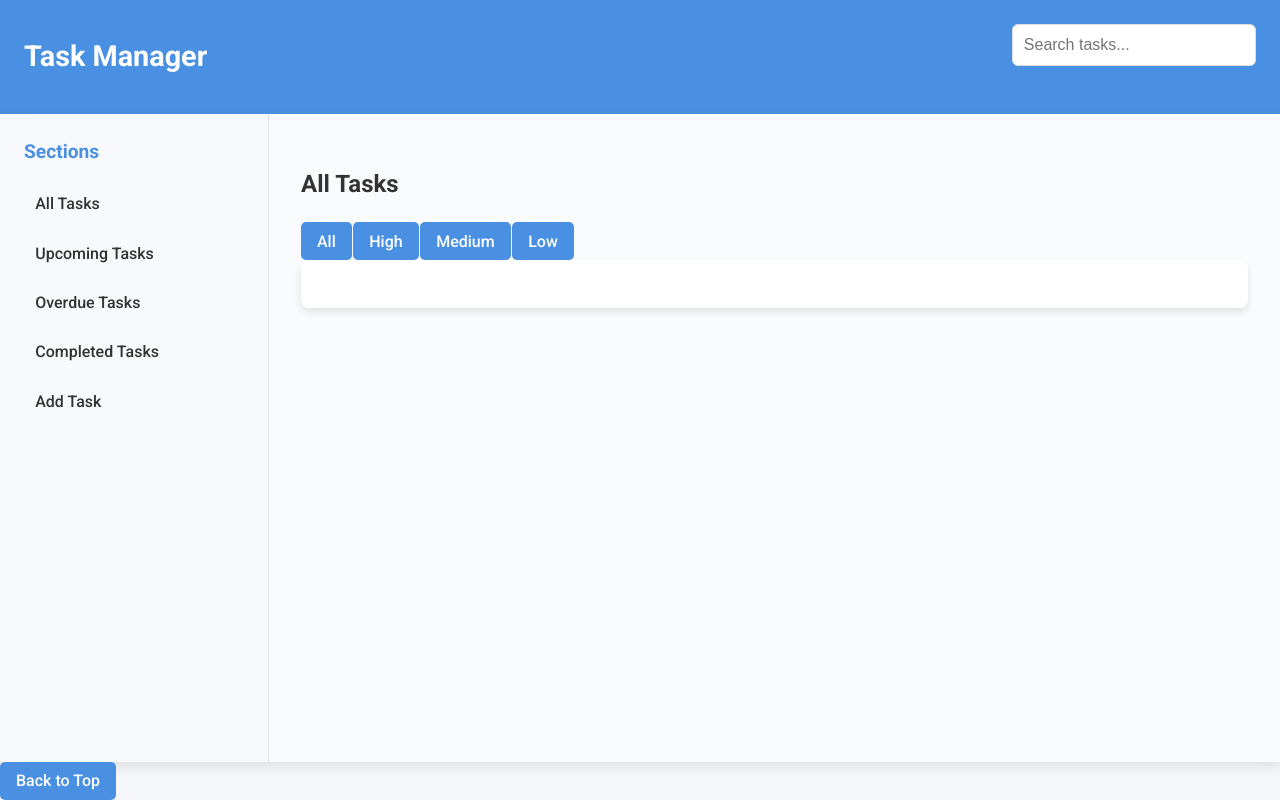
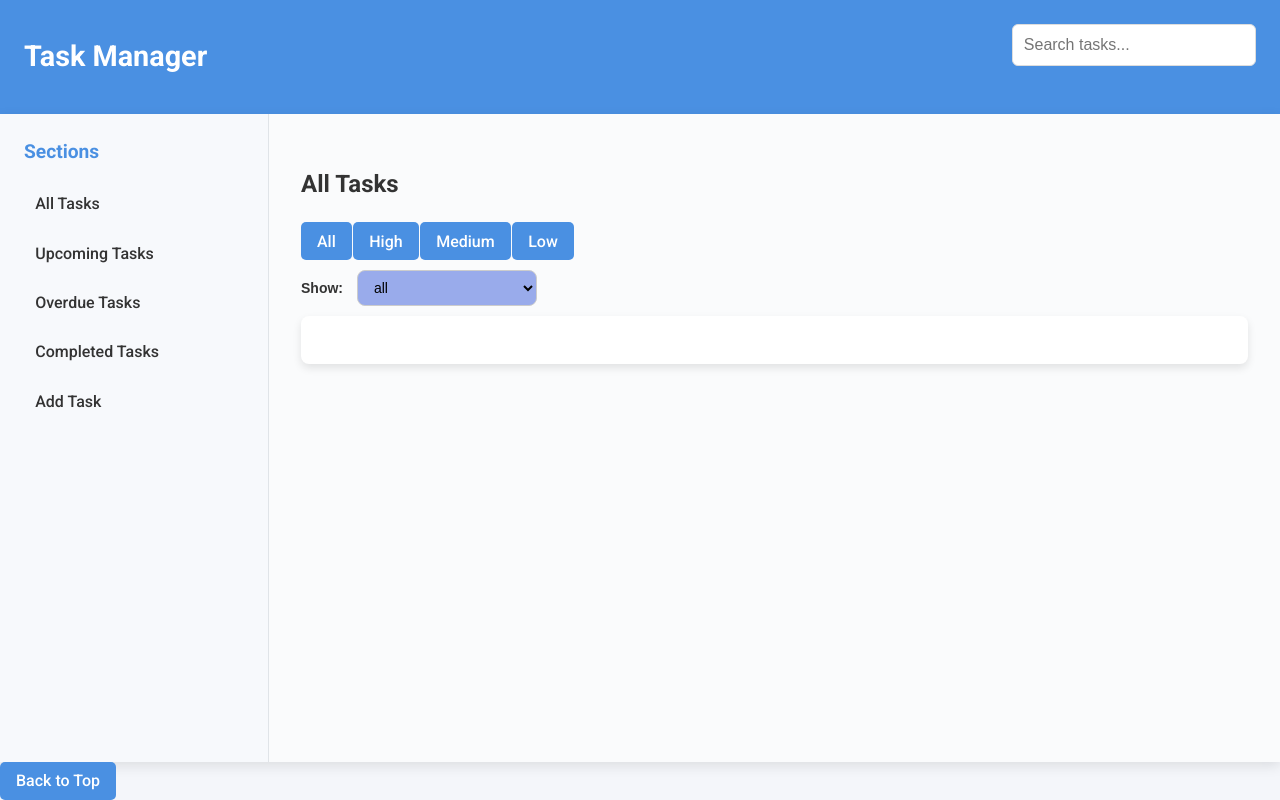
Before and after one commit to rahulbauddh/Task-Manager, a React (Vite) app: page / in a window 1280 px wide. Built offline with nearby package versions, Linux system fonts and the light colour scheme.

Commit message:
Add dropdown menu for task completion and styling

```diff
--- a/src/components/styles.css
+++ b/src/components/styles.css
@@ -187,6 +187,67 @@ input:focus, select:focus {
   }
 }
 
+/* style for priority menu */
 .filters * {
   margin-right: 1.5px;
 }
+
+/* style for show dropdown */
+/* Container for the dropdown */
+.completion-filter {
+  margin: 10px 0;
+  font-family: Arial, sans-serif;
+  font-size: 14px;
+}
+
+/* Label styling */
+.completion-filter label {
+  font-weight: bold;
+  margin-right: 10px;
+}
+
+/* Dropdown styling */
+.completion-filter select {
+  padding: 8px 12px;
+  font-size: 14px;
+  border-radius: 8px; /* Slightly rounded corners */
+  border: 1px solid #ccc; /* Light border */
+  background-color: #99abeb; /* Light background
+  transition: all 0.3s ease; /* Smooth transition */
+  width: 180px; /* Fixed width for uniformity */
+}
+
+/* Dropdown hover effect */
+.completion-filter select:hover {
+  border-color: #888; /* Darker border on hover */
+}
+
+/* Option styling */
+.completion-filter select option {
+  padding: 8px; /* Adequate padding */
+  font-size: 14px;
+}
+
+/* Option color changes based on value */
+.completion-filter select option[value="all"] {
+  color: #007bff; /* Blue for All */
+}
+
+.completion-filter select option[value="completed"] {
+  color: #28a745; /* Green for Completed */
+}
+
+.completion-filter select option[value="incomplete"] {
+  color: #dc3545; /* Red for Incomplete */
+}
+
+/* Optional: Focus effect on select */
+.completion-filter select:focus {
+  outline: none;
+  border-color: #007bff; /* Blue border on focus */
+}
+
+/* Styling for the dropdown when options are selected */
+.completion-filter select option:selected {
+  background-color: #e9ecef; /* Light background for selected */
+}
--- a/src/pages/Dashboard.jsx
+++ b/src/pages/Dashboard.jsx
@@ -14,11 +14,13 @@ const Dashboard = () => {
   const [taskBeingEdited, setTaskBeingEdited] = useState(null);
   const [isTaskFormVisible, setIsTaskFormVisible] = useState(false);
   const [filters, setFilters] = useState({
-    all_tasks: "all",
+    all: "all",
+    today: "all",
     upcoming: "all",
     overdue: "all",
     completed: "all",
   });
+  const [completionFilter, setCompletionFilter] = useState("all"); // New filter for "Completed" and "Incomplete"
 
   useEffect(() => {
     const storedTasks = JSON.parse(localStorage.getItem("tasks"));
@@ -58,7 +60,11 @@ const Dashboard = () => {
     today.setHours(0, 0, 0, 0);
 
     const sections = {
-      all: tasks.sort((a, b) => new Date(a.dueDate) - new Date(b.dueDate)), // Sort all tasks by dueDate
+      all: tasks.sort((a, b) => new Date(a.dueDate) - new Date(b.dueDate)),
+      today: tasks.filter(
+        (task) =>
+          new Date(task.dueDate).setHours(0, 0, 0, 0) === today.getTime()
+      ),
       upcoming: tasks.filter(
         (task) => !task.completed && new Date(task.dueDate) > today
       ),
@@ -73,7 +79,15 @@ const Dashboard = () => {
 
   const filteredTasks = () => {
     const filter = filters[activeSection];
-    return getTasksBySection(activeSection).filter((task) => {
+    let sectionTasks = getTasksBySection(activeSection);
+
+    if (activeSection === "all" && completionFilter !== "all") {
+      sectionTasks = sectionTasks.filter((task) =>
+        completionFilter === "completed" ? task.completed : !task.completed
+      );
+    }
+
+    return sectionTasks.filter((task) => {
       const matchesFilter = filter === "all" || task.priority === filter;
       const matchesSearch = task.title
         .toLowerCase()
@@ -145,11 +159,26 @@ const Dashboard = () => {
                       activeSection.slice(1)}{" "}
                     Tasks
                   </h2>
+
                   <Filter
                     filter={filters[activeSection]}
                     setFilter={setSectionFilter}
                     section={activeSection}
                   />
+                  {activeSection === "all" && (
+                    <div className="completion-filter">
+                      <label htmlFor="completion">Show: </label>
+                      <select
+                        id="completion"
+                        value={completionFilter}
+                        onChange={(e) => setCompletionFilter(e.target.value)}
+                      >
+                        <option value="all">all</option>
+                        <option value="completed">Completed</option>
+                        <option value="incomplete">Incomplete</option>
+                      </select>
+                    </div>
+                  )}
                 </div>
 
                 <TaskList
```
